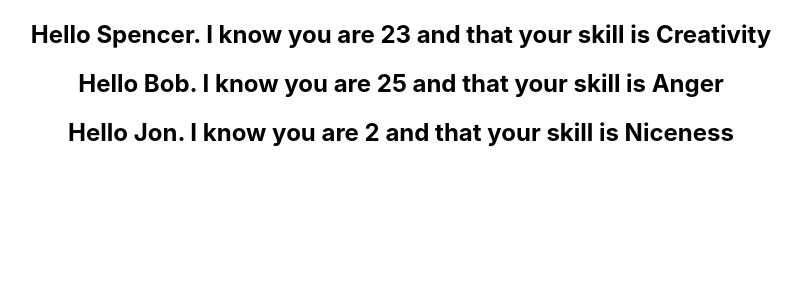
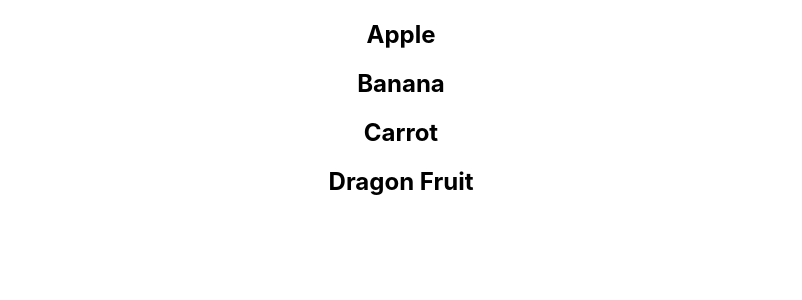
Before and after one commit to recnepspencer/my-react-app, a React (Create React App) app in the folder my-app/: page / in a window 1280 px wide. Shown: the top 300 px of the page, without its empty margins (239-1041 px from the left). Built offline with nearby package versions, Linux system fonts and the light colour scheme.

Commit message:
Finished learning about map and using it with objects bs index. NameList.js

```diff
--- a/my-app/src/components/NameList.js
+++ b/my-app/src/components/NameList.js
@@ -2,6 +2,7 @@ import React from 'react'
 import Person from './Person'
 
 function NameList() {
+    const names = ['Apple', 'Banana', 'Carrot', 'Dragon Fruit']
     const persons = [
 
     {
@@ -23,9 +24,10 @@ function NameList() {
         skill: "Niceness"
     }
 ]
-    const personsList = persons.map(person => <Person person = {person}></Person>)
+    const personsList = persons.map(person => <Person key={person.id} person = {person}></Person>)
+    const nameList = names.map((name, index) => <h2 key={index}>{name}</h2>)
   return (
-    <div>{personsList}</div>
+    <div>{nameList}</div>
   )
 }
 
--- a/my-app/src/components/notes.js
+++ b/my-app/src/components/notes.js
@@ -23,6 +23,7 @@ class Notes extends Component {
                         <li>
                             13 4:27 I need to understand better how the calling of the function works with regards to not putting parentheses.
                         </li>
+                        <li>Using keys helps the code render more efficiently. Does it just break the code if you try making a key that isn't unique?</li>
                     </ul>
                 </p>
             </div>
```
Also changed, not shown: my-app/src/components/stylesheets.js (added).
